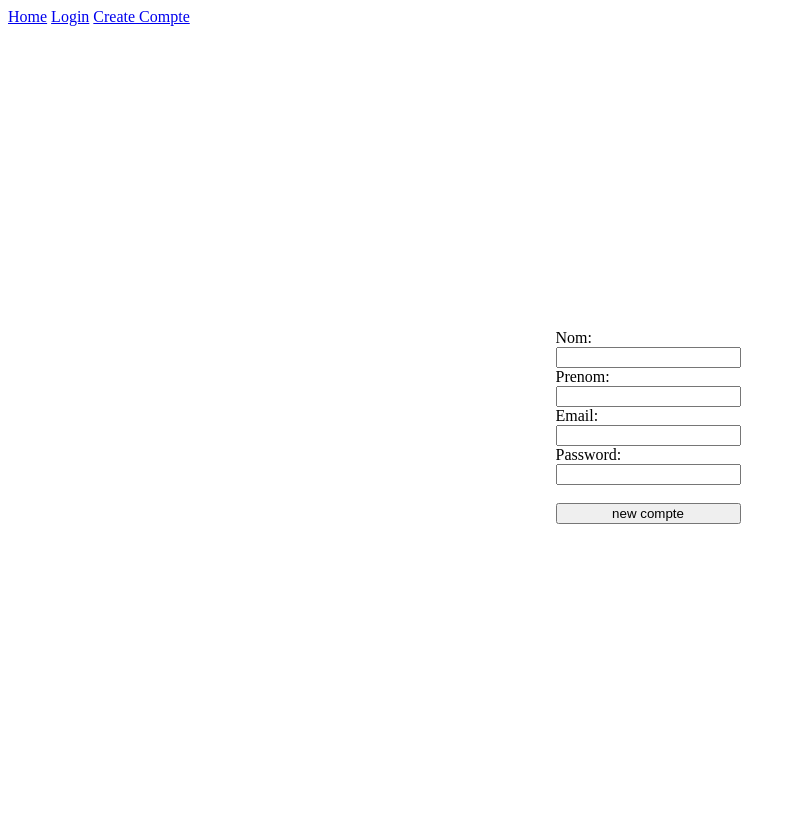
After one commit to juangomes376/receita.local, a PHP site: page /assets/pages/newcompte in a window 1280 px wide. The commit adds this page. Shown: the whole page, without its empty margins (0-796 px from the left). Run offline with PHP 8.4, Linux system fonts and the light colour scheme.

Commit message:
add mysql | sign

```diff
--- a/assets/components/header.php
+++ b/assets/components/header.php
@@ -1,6 +1,8 @@
     <header>
         <nav>
-
+            <a href="/index.php">Home</a>
+            <a href="/assets/pages/login">Login</a>
+            <a href="/assets/pages/newcompte"> Create Compte </a>
         </nav>
 
     </header>
--- a/assets/css/style.css
+++ b/assets/css/style.css
@@ -0,0 +1,65 @@
+:root{
+    height: 100vh;
+    width: 100vw;
+    overflow: hidden;
+    --primary: white;
+    --secondary: black;
+}
+
+/* navbar */
+
+
+
+/*  */
+
+
+/* Page login */
+
+
+    .page_login{
+        height: 100%;
+        width: 100%;
+
+    }
+
+    .page_login main{
+        height: 100%;
+        width: 100%;
+        display: flex;
+        align-items: center;
+        justify-content: center;
+    }
+
+    .form_login{
+        display: flex;
+        flex-direction: column;
+
+    }
+
+/*  */
+
+/* Page sign */
+
+
+.page_sign{
+    height: 100%;
+    width: 100%;
+
+
+}
+
+ main{
+    height: 100%;
+    width: 100%;
+    display: flex;
+    align-items: center;
+    justify-content: center;
+}
+
+.form_sign{
+    display: flex;
+    flex-direction: column;
+
+}
+
+/*  */
--- /dev/null
+++ b/assets/pages/newcompte.php
@@ -0,0 +1,29 @@
+<?php require $_SERVER['DOCUMENT_ROOT'] . "/assets/components/head.php"  ?>
+    <title>Login</title>
+</head>
+<body class="page_login">
+<?php require $_SERVER['DOCUMENT_ROOT'] . "/assets/components/header.php"  ?>
+<main>
+    <form action="/assets/scripts/newcompte.php" method="POST" class="form_sign">
+
+        <label for="nom">Nom:</label>
+        <input type="text" name="nom" id="nom">
+
+        <label for="prenom">Prenom:</label>
+        <input type="text" name="prenom" id="prenom">
+
+        <label for="email">Email:</label>
+        <input type="text" name="email" id="email">
+
+        <label for="password">Password: </label>
+        <input type="password" name="password" id="password" autocomplete="current-password" >
+
+        </br>
+        <input type="submit" value="new compte">
+
+    </form>
+</main>
+
+<?php require $_SERVER['DOCUMENT_ROOT'] . "/assets/components/footer.php"  ?>
+</body>
+</html>
```
Also changed, not shown: assets/pages/login.php (added, +23 -0 lines), assets/scripts/login.php (added, +25 -0 lines), assets/scripts/newcompte.php (added, +22 -0 lines), assets/sql/connexion.php (added, +11 -0 lines), .htaccess (added), Readme.md, 1 other file.
